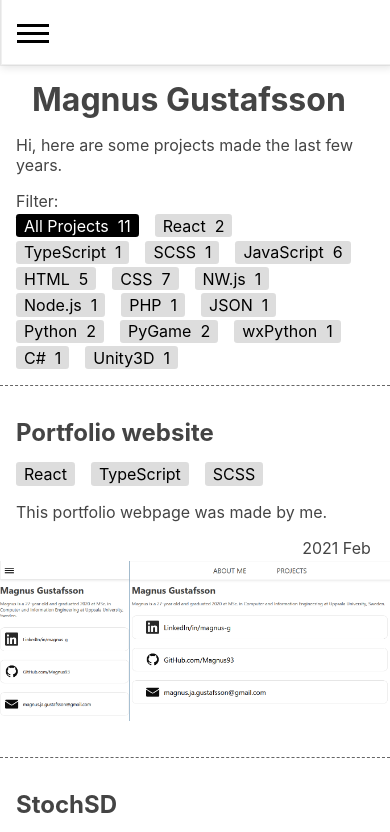
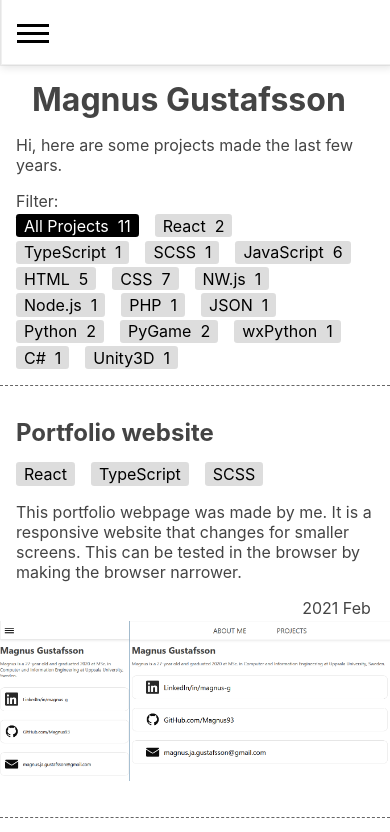
Before and after one commit to Magnus93/magnus-g-ts, a React app: page / in a window 390 px wide. Shown: the top 832 px of the page. Built offline with nearby package versions, Linux system fonts and the light colour scheme.

Commit message:
Add text about page being responsive

```diff
--- a/src/components/ProjectsPage/project.ts
+++ b/src/components/ProjectsPage/project.ts
@@ -29,7 +29,7 @@ let projects : ProjectData[] = [
         title: "Portfolio website",
         image: portfoliopage,
         tags: ["React", "TypeScript", "SCSS"],
-        desc: "This portfolio webpage was made by me.",
+        desc: "This portfolio webpage was made by me. It is a responsive website that changes for smaller screens. This can be tested in the browser by making the browser narrower.",
         time: "2021 Feb"
     },
     {
```
